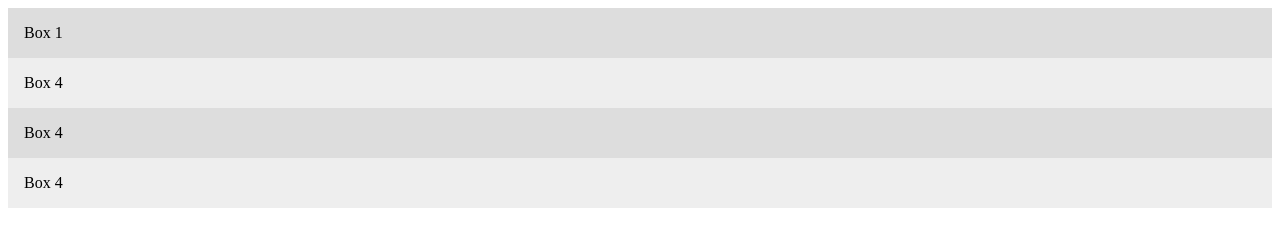
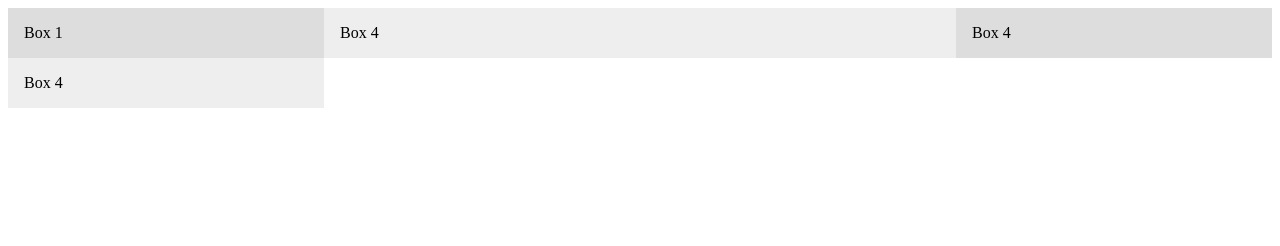
Before and after one commit to BulcsuFarmasi/css-grid, a plain HTML site: page index3.html in a window 1280 px wide. Drawn offline with Linux system fonts and the light colour scheme.

Commit message:
setting upp column structure

```diff
--- a/index3.html
+++ b/index3.html
@@ -7,6 +7,7 @@
 
         .wrapper {
             display: grid;
+            grid-template-columns: 1fr 2fr 1fr;
         }
 
 
```
